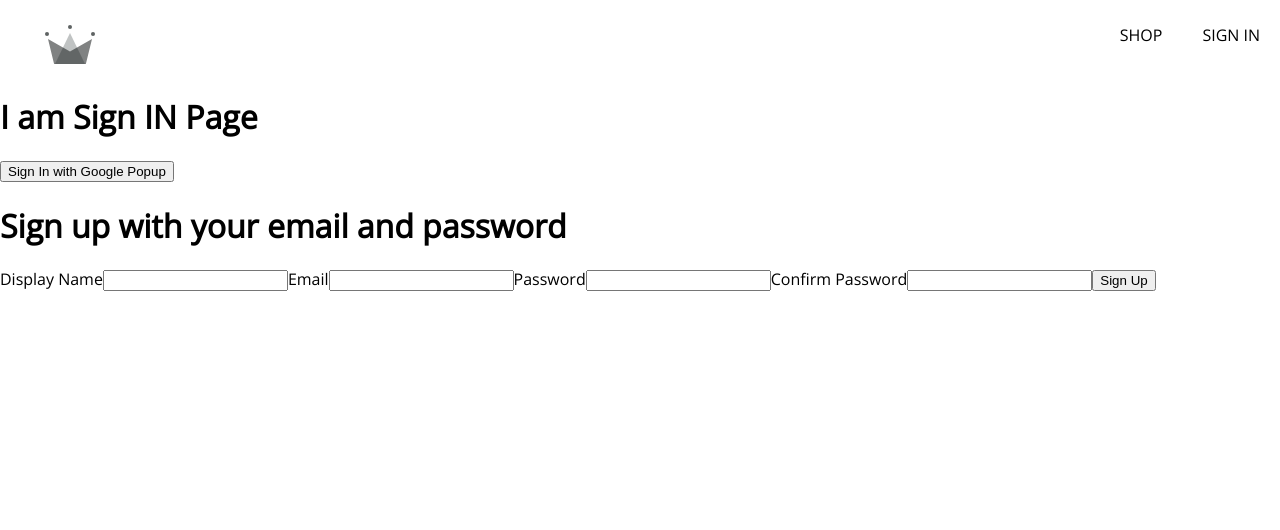
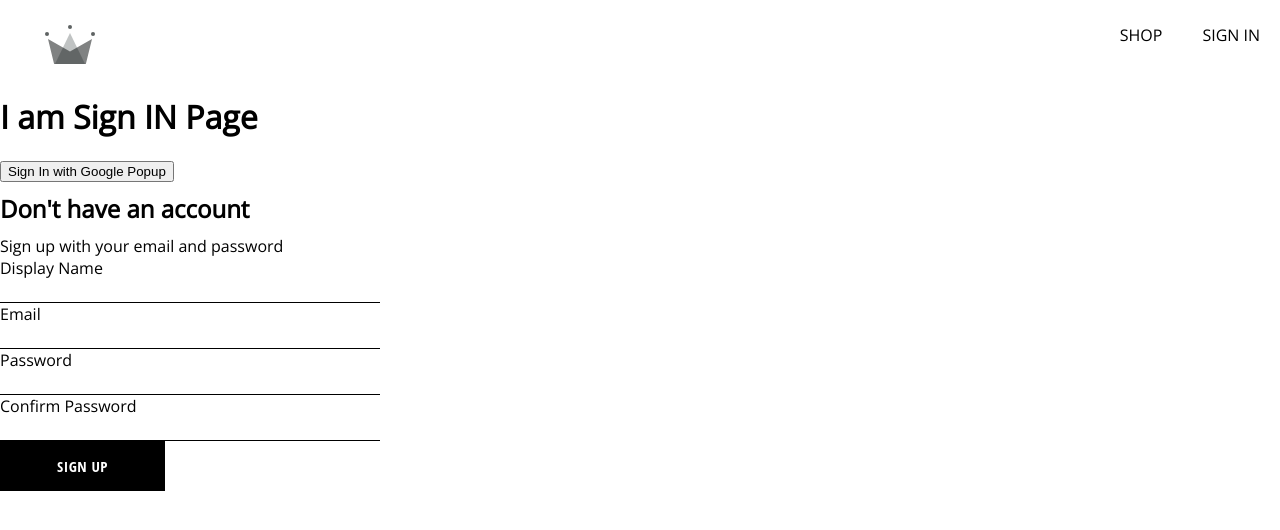
Before and after one commit to Monisha36/monisha_clothing, a React (Create React App) app: page /sign-in in a window 1280 px wide. Shown: the top 530 px of the page. Built offline with nearby package versions, Linux system fonts and the light colour scheme; a web font is replaced by a local one.

Commit message:
SIgn Up and button component

```diff
--- /dev/null
+++ b/src/component/button/button.component.js
@@ -0,0 +1,17 @@
+import './button.styles.scss';
+const BUTTON_TYPE_CLASSES = {
+    google: 'google-sign-in',
+    inverted: 'inverted',
+}
+
+const Button = ({ children, buttonType, ...otherProps }) => {
+    return (
+        <button className={`button-container ${BUTTON_TYPE_CLASSES [buttonType]}`}
+        {...otherProps}
+        >
+            {children}
+        </button>
+    )
+}
+
+export default Button;
--- /dev/null
+++ b/src/component/button/button.styles.scss
@@ -0,0 +1,46 @@
+.button-container {
+    min-width: 165px;
+    width: auto;
+    height: 50px;
+    letter-spacing: 0.5px;
+    line-height: 50px;
+    padding: 0 35px 0 35px;
+    font-size: 15px;
+    background-color: black;
+    color: white;
+    text-transform: uppercase;
+    font-family: 'Open Sans Condensed';
+    font-weight: bolder;
+    border: none;
+    cursor: pointer;
+    display: flex;
+    justify-content: center;
+
+    &:hover {
+      background-color: white;
+      color: black;
+      border: 1px solid black;
+    }
+
+    &.google-sign-in {
+      background-color: #4285f4;
+      color: white;
+
+      &:hover {
+        background-color: #357ae8;
+        border: none;
+      }
+    }
+
+    &.inverted {
+      background-color: white;
+      color: black;
+      border: 1px solid black;
+
+      &:hover {
+        background-color: black;
+        color: white;
+        border: none;
+      }
+    }
+  }
--- /dev/null
+++ b/src/component/form-input/form-input.component.js
@@ -0,0 +1,19 @@
+import './form-input.styles.scss';
+const FormInput = ({ label, ...otherProps }) => {
+    return (
+        <div className="group">
+
+            {label && (
+              <label className={`${
+                otherProps.value.length ? 'shrink' : ''
+            } form-imput-label`}
+            >
+                {label}
+                </label>
+            )}
+         <input className="form-input" {...otherProps} />
+        </div>
+    );
+};
+
+export default FormInput;
--- /dev/null
+++ b/src/component/form-input/form-input.styles.scss
@@ -0,0 +1,52 @@
+
+.group {
+  position: relative;
+
+  .form-input {
+    background: none;
+    background-color: white;
+    color: black;
+    font-size: 18px;
+    display: block;
+    width: 100%;
+    border: none;
+    border-radius: 0;
+    border-bottom: 1px solid black;
+
+    &:focus {
+      outline: none;
+    }
+    &:focus .input[type=text], input[type=password], input[type=email] {
+      top: -14px;
+      font-size: 12px;
+      color: gray;
+  }
+    // &:focus ~ .form-input-label {
+    //   @include shrinkLabel();
+    // }
+  }
+  input[type='password'] {
+    letter-spacing: 0.3em;
+  }
+
+  .form-input-label {
+    color: black;
+    font-size: 16px;
+    font-weight: normal;
+    position: absolute;
+    pointer-events: none;
+    left: 5px;
+    top: 10px;
+    transition: 300ms ease all;
+    &.input[type=text], input[type=password], input[type=email] {
+      font-size: 20px;
+      margin-bottom:10px;
+      box-sizing: border-box;
+  }
+    // &.shrink {
+    //   @include shrinkLabel();
+    // }
+  }
+
+
+}
--- a/src/component/sign-up-form/sign-up-form.component.js
+++ b/src/component/sign-up-form/sign-up-form.component.js
@@ -1,8 +1,8 @@
 import { useState } from "react";
-
-import { createAuthUserWithEmailAndPassword } from '../../utils/firebase/firebase.utils'
-
-
+import FormInput from "../form-input/form-input.component";
+import { createAuthUserWithEmailAndPassword, createUserDocumentFromAuth } from '../../utils/firebase/firebase.utils'
+import './sign-up-form.styles.scss'
+import Button from "../button/button.component";
 const defaultformFields = {
     displayName: '',
     email: '',
@@ -14,19 +14,27 @@
     const [formFields, setFormFields] = useState(defaultformFields)
     const { displayName, email, password, confirmPassword } = formFields;
 
+    const resetFormFields = () => {
+        setFormFields(defaultformFields)
+    }
     const handleSubmit = async (e) => {
         e.preventDefault();
 
-        if (password != confirmPassword) {
+        if (password !== confirmPassword) {
             alert("Password do not match");
             return;
         }
+        try {
+            const { user } = await createAuthUserWithEmailAndPassword(email, password);
 
-        try {
-            const response = await createAuthUserWithEmailAndPassword(email, password);
-            console.log(response);
+            await createUserDocumentFromAuth(user, { displayName });
+            resetFormFields();
         } catch (error) {
-            console.log('user creation encountered an error', error)
+            if (error.code = 'auth/email-already-in-use') {
+                alert('Cannot create user, email already in use.');
+            } else {
+                console.log('user creation encountered an error', error);
+            }
         }
 
     }
@@ -35,18 +43,15 @@
         setFormFields({ ...formFields, [name]: value });
     };
     return (
-        <div>
-            <h1>Sign up with your email and password</h1>
+        <div className="sign-up-container">
+            <h2>Don't have an account</h2>
+            <span>Sign up with your email and password</span>
             <form onSubmit={handleSubmit}>
-                <lable>Display Name</lable>
-                <input type="text" required onChange={handleChange} name="displayName" value={displayName} />
-                <lable>Email</lable>
-                <input type="email" required onChange={handleChange} name="email" value={email} />
-                <lable>Password</lable>
-                <input type="password" required onChange={handleChange} name="password" value={password} />
-                <lable>Confirm Password</lable>
-                <input type="password" required onChange={handleChange} name="confirmPassword" value={confirmPassword} />
-                <button type="submit">Sign Up</button>
+                <FormInput  label="Display Name" type="text" required onChange={handleChange} name="displayName" value={displayName} />
+                <FormInput label="Email" type="email" required onChange={handleChange} name="email" value={email} />
+                <FormInput label="Password" type="password" required onChange={handleChange} name="password" value={password} />
+                <FormInput label="Confirm Password" type="password" required onChange={handleChange} name="confirmPassword" value={confirmPassword} />
+                <Button type="submit">Sign Up</Button>
             </form>
         </div>
     )
--- /dev/null
+++ b/src/component/sign-up-form/sign-up-form.styles.scss
@@ -0,0 +1,9 @@
+.sign-up-container {
+    display: flex;
+    flex-direction: column;
+    width: 380px;
+
+    h2{
+        margin: 10px 0;
+    }
+}
--- a/src/utils/firebase/firebase.utils.js
+++ b/src/utils/firebase/firebase.utils.js
@@ -34,7 +34,7 @@
 export const signInWithGoogleRedirect = () => signInWithRedirect (auth, googleProvider);
 export const db = getFirestore();
 
-export const createUserDocumentFromAuth = async (userAuth) => {
+export const createUserDocumentFromAuth = async (userAuth, additionalInformation = {displayName:'Moni'} ) => {
   if(!userAuth) return;
 
    const userDocRef = doc(db, 'users', userAuth.uid);
@@ -48,7 +48,8 @@
       await setDoc(userDocRef, {
         displayName,
         email,
-        createAt
+        createAt,
+        ...additionalInformation,
       });
     } catch (error) {
       console.log('error creating the user', error.message);
```
